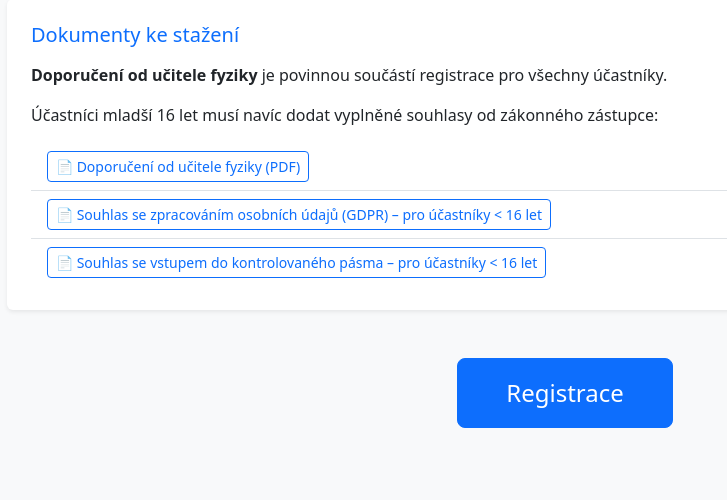
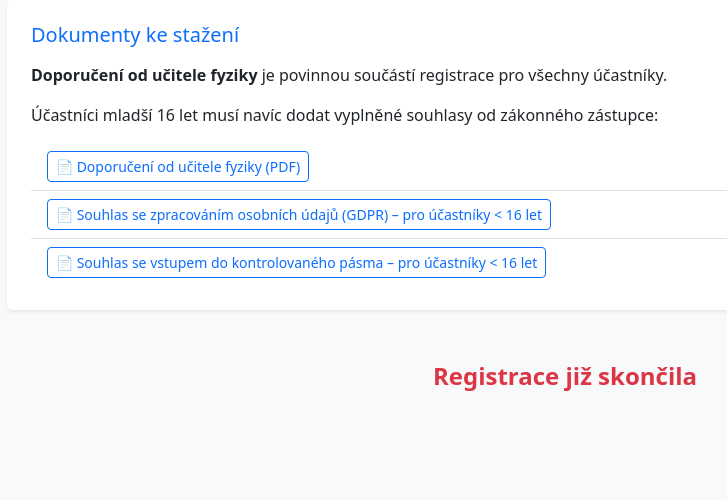
Before and after one commit to cvzbynek/DLF, a Flask app: page / in a window 1280 px wide. Shown: the part 876-1376 px from the top of the page, without its empty margins (75-802 px from the left). After the commit the page ends 1267 px from the top, so only its background shows below. Run offline with Flask 3, Linux system fonts and the light colour scheme.

Commit message:
Update index.html

```diff
--- a/templates/index.html
+++ b/templates/index.html
@@ -70,10 +70,17 @@
 </div>
 
 
-    <!-- Registration button -->
-    <div class="text-center mb-5">
-        <a href="{{ url_for('register') }}" class="btn btn-lg btn-primary px-5 py-3 fs-4">Registrace</a>
-    </div>
+<!-- Registration button
+<div class="text-center mb-5">
+    <a href="{{ url_for('register') }}" class="btn btn-lg btn-primary px-5 py-3 fs-4">Registrace</a>
+</div>
+-->
+
+<!-- Message that registration has ended -->
+<div class="text-center mb-5">
+    <p class="fs-4 text-danger fw-semibold">Registrace již skončila</p>
+</div>
+
 </div>
 
 </body>
```
